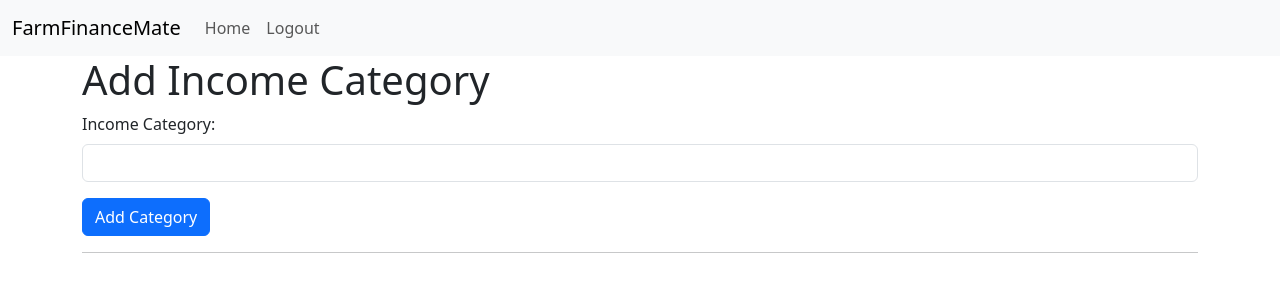
After one commit to Kb-Mash/FarmFinanceMate, a Django app: page /income_category in a window 1280 px wide. The commit adds this page. Shown: the top 300 px of the page. Run offline with Django 5.2, Linux system fonts and the light colour scheme; the visitor is signed in with stand-in values (Sample User, id 1); data that the repository does not hold is empty.

Commit message:
let user enter categories

```diff
--- a/farmfinancemate/moneymanagement/templates/home.html
+++ b/farmfinancemate/moneymanagement/templates/home.html
@@ -6,7 +6,7 @@
 <h1>Welcome, {{ user.username }}!</h1>
 <p>This is your home page. You can navigate to the following sections:</p>
 <ul>
-    <li><a href="farm_income"> My Farm's Income</a></li>
-    <li><a href="farm_expense">My Farm's Expenses</a></li>
+    <li><a href="income_category"> My Farm's Income</a></li>
+    <li><a href="expense_category">My Farm's Expenses</a></li>
 </ul>
 {% endblock %}
--- /dev/null
+++ b/farmfinancemate/moneymanagement/templates/income_category.html
@@ -0,0 +1,24 @@
+{% extends 'base.html' %}
+
+{% block content %}
+<h1>Add Income Category</h1>
+<form method="post">
+    {% csrf_token %}
+    <div class="mb-3">
+        <label for="income_category" class="form-label">Income Category:</label>
+        <input type="text" class="form-control" id="income_category" name="income_category" required>
+    </div>
+    <button type="submit" class="btn btn-primary">Add Category</button>
+</form>
+
+<hr>
+
+{% if categories %}
+<h1>Income Categories</h1>
+{% for category in categories %}
+<ul>
+    <li><a href="farm_income">{{ category }}</a></li>
+</ul>
+{% endfor %}
+{% endif %}
+{% endblock %}
--- a/farmfinancemate/moneymanagement/urls.py
+++ b/farmfinancemate/moneymanagement/urls.py
@@ -9,6 +9,8 @@ urlpatterns = [
     path('login', views.login_page, name='login'),
     path('logout', views.logout_page, name='logout'),
     path('home', views.home, name='home'),
+    path('expense_category', views.expense_category, name='expense_category'),
+    path('income_category', views.income_category, name='income_category'),
     path('farm_expense', views.farm_expense, name='farm_expense'),
     path('farm_income', views.farm_income, name='farm_income'),
     path('update_expense/<str:id>', views.update_expense, name='update_expense'),
--- a/farmfinancemate/moneymanagement/views.py
+++ b/farmfinancemate/moneymanagement/views.py
@@ -3,7 +3,7 @@ from django.contrib.auth.decorators import login_required
 from django.contrib import messages
 from django.contrib.auth.models import User, auth
 from django.db.models import Sum
-from .models import FarmExpense, FarmIncome
+from .models import FarmExpense, FarmIncome, ExpenseCategory, IncomeCategory
 
 # Create your views here.
 
@@ -111,6 +111,33 @@ def home(request):
     """
     return render(request, 'home.html')
 
+
+@login_required
+def expense_category(request):
+    if request.method == 'POST':
+        category = request.POST.get('expense_category')
+
+        new_category = ExpenseCategory.objects.create(category=category)
+        new_category.save()
+        return redirect('expense_category')
+
+    queryset = ExpenseCategory.objects.all()
+    context = {'categories': queryset}
+    return render(request, 'expense_category.html', context)
+
+
+@login_required
+def income_category(request):
+    if request.method == 'POST':
+        category = request.POST.get('income_category')
+
+        new_category = IncomeCategory.objects.create(category=category)
+        new_category.save()
+        return redirect('income_category')
+
+    queryset = IncomeCategory.objects.all()
+    context = {'categories': queryset}
+    return render(request, 'income_category.html', context)
 
 @login_required
 def farm_expense(request):
```
Also changed, not shown: farmfinancemate/moneymanagement/models.py (+12 -0 lines), farmfinancemate/moneymanagement/templates/expense_category.html (added, +24 -0 lines), farmfinancemate/moneymanagement/migrations/0002_expensecategory_incomecategory.py (added).
